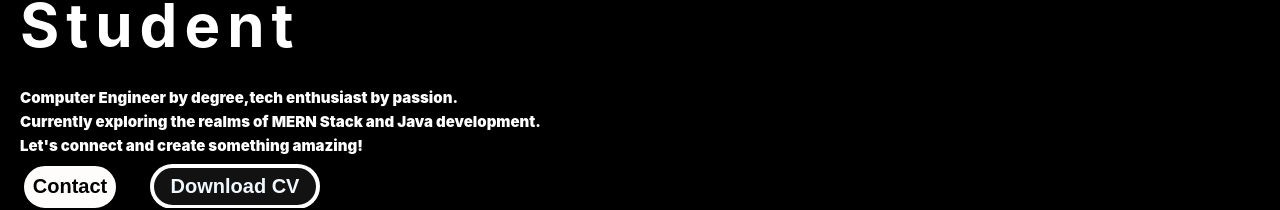
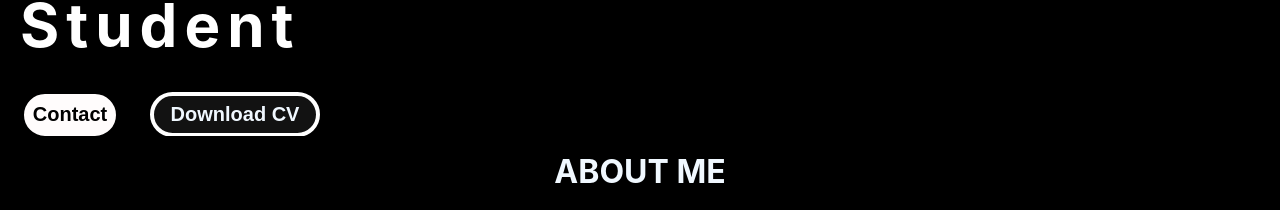
Before and after one commit to SarthakDudhe/Portfolio-Sarthak, a React (Vite) app in the folder my-app/: page / in a window 1280 px wide. Shown: the part 474-684 px from the top of the page. Built offline with nearby package versions, Linux system fonts and the light colour scheme.

Commit message:
feat: add Hero component with 3D animations and integrated UI elements

```diff
--- a/my-app/src/components/Hero.jsx
+++ b/my-app/src/components/Hero.jsx
@@ -48,14 +48,6 @@ function Hero()
             </div>
           </div>
 
-          <div className="quote">
-            <p>
-              Computer Engineer by degree,tech enthusiast by passion.<br />
-              Currently exploring the realms of MERN Stack and Java development.<br />
-              Let's connect and create something amazing!
-            </p>
-          </div>
-
           <div className="contactme">
             <a href="#contact"><button type="button"><h2>Contact</h2></button></a>
             <a href="https://drive.google.com/file/d/1GfO7jEMM66D4dz8eMH3HZ3SzqEWl5NJK/view?usp=drive_link">
```
